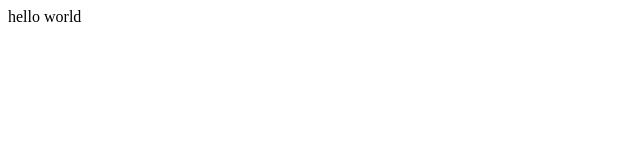
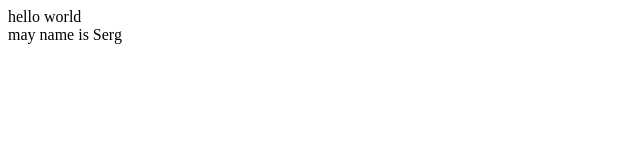
Before and after one commit to SergPerec/todoReact, a React (Vite) app: page / in a window 1280 px wide. Shown: the top 160 px of the page, without its empty margins (0-640 px from the left). Built offline with nearby package versions, Linux system fonts and the light colour scheme.

Commit message:
change App

```diff
--- a/src/App.jsx
+++ b/src/App.jsx
@@ -1,7 +1,7 @@
 
 function App() {
   return (
-    <div>hello world</div>
+    <><div>hello world</div><div>may name is Serg</div></>
   )
 }
 
```
